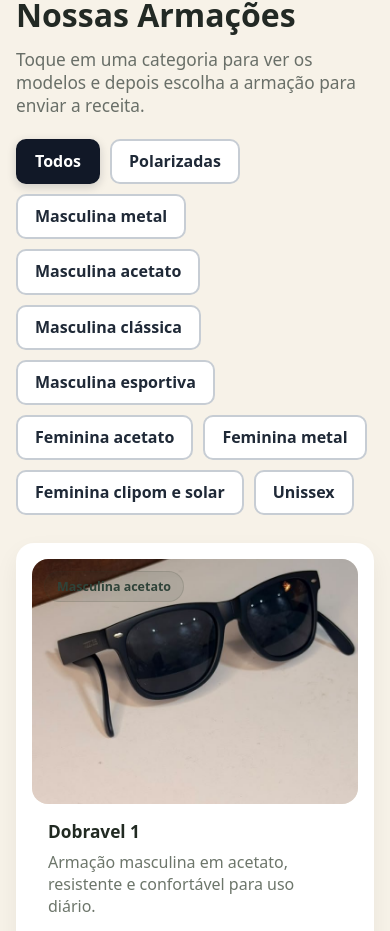
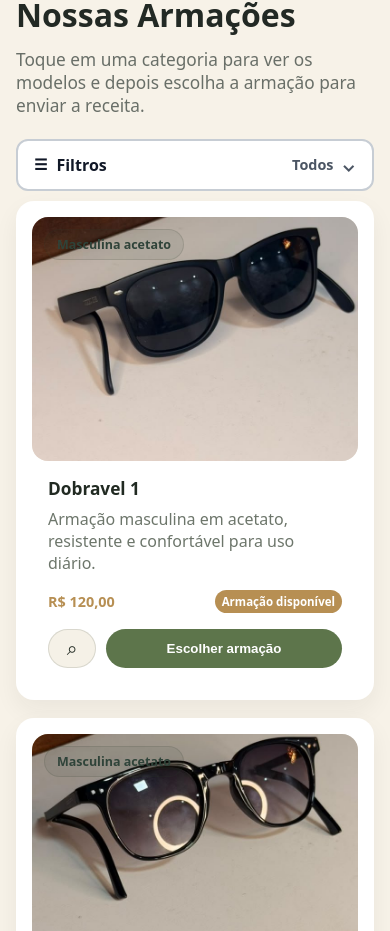
Before and after one commit to joaozin987/OticasAmancio, a Vue app in the folder OticasAmancio/: page / in a window 390 px wide. Shown: the part 1360-2291 px from the top of the page. Built offline with nearby package versions, Linux system fonts and the light colour scheme.

Commit message:
update final

```diff
--- a/OticasAmancio/src/App.vue
+++ b/OticasAmancio/src/App.vue
@@ -2004,10 +2004,14 @@ onBeforeUnmount(() => {
    - Menu abre empurrando a seção hero com divisória
    ========================================================== */
 @media (max-width: 768px) {
+ /* ==========================================================
+   Header Mobile Verde Oficial (igual ao Desktop)
+   ========================================================== */
+@media (max-width: 768px) {
   .site-header {
     width: 100% !important;
     position: relative !important;
-    background-color: #5b6f48 !important; /* Cor verde oficial do seu desktop */
+    background-color: #5b6f48 !important;
     border-bottom: 1px solid rgba(255, 255, 255, 0.15) !important;
   }
 
@@ -2023,7 +2027,6 @@ onBeforeUnmount(() => {
     background-color: #5b6f48 !important;
   }
 
-  /* Logo maior e cravada na esquerda */
   .header-logo {
     display: flex !important;
     align-items: center !important;
@@ -2032,14 +2035,13 @@ onBeforeUnmount(() => {
   }
 
   .header-logo img {
-    height: 54px !important; /* Logo grande e nítida */
+    height: 54px !important;
     width: auto !important;
     max-width: 190px !important;
     display: block !important;
     object-fit: contain;
   }
 
-  /* Botão Hambúrguer / X branco na ponta direita */
   .mobile-menu-toggle {
     display: flex !important;
     flex-direction: column !important;
@@ -2055,7 +2057,6 @@ onBeforeUnmount(() => {
     z-index: 102;
   }
 
-  /* Cor branca nas barras para contrastar com o verde */
   .mobile-menu-toggle .bar {
     width: 100%;
     height: 3px;
@@ -2063,7 +2064,6 @@ onBeforeUnmount(() => {
     border-radius: 4px;
   }
 
-  /* Gaveta do menu aberta */
   .nav-links {
     display: none;
     width: 100% !important;
@@ -2080,13 +2080,12 @@ onBeforeUnmount(() => {
     display: flex !important;
   }
 
-  /* Estilização dos botões no estilo do tema */
   .nav-links a {
     width: 100% !important;
     box-sizing: border-box !important;
     text-align: center !important;
     padding: 12px 16px !important;
-    border-radius: 25px !important; /* Arredondado igual aos botões do desktop */
+    border-radius: 25px !important;
     font-weight: 700 !important;
     text-decoration: none !important;
     display: block !important;
@@ -2128,8 +2127,83 @@ onBeforeUnmount(() => {
   .gallery-footer .choose-button {
     width: 100%;
   }
-}
-
+
+  /* ==========================================================
+     Filtros do catálogo no mobile
+     ========================================================== */
+  .mobile-filter-toggle {
+    display: flex;
+    align-items: center;
+    justify-content: space-between;
+    gap: 12px;
+    width: 100%;
+    padding: 13px 16px;
+    margin-bottom: 10px;
+    border: 2px solid #c7cdd4;
+    border-radius: 12px;
+    background: #ffffff;
+    color: #111827;
+    font: inherit;
+    font-weight: 700;
+    cursor: pointer;
+    -webkit-tap-highlight-color: transparent;
+  }
+
+  .mobile-filter-toggle[aria-expanded="true"] {
+    border-color: #5b6f48;
+  }
+
+  .mobile-filter-status {
+    min-width: 0;
+    max-width: 60%;
+    overflow: hidden;
+    white-space: nowrap;
+    text-overflow: ellipsis;
+  }
+
+  .filters {
+    display: none;
+  }
+
+  .filters.mobile-open {
+    display: grid;
+    grid-template-columns: 1fr 1fr;
+    gap: 8px;
+    padding: 12px;
+    margin-bottom: 18px;
+    border: 1px solid #e5e7eb;
+    border-radius: 12px;
+    background: #f9fafb;
+  }
+
+  .filters.mobile-open .filter-button {
+    display: flex;
+    align-items: center;
+    justify-content: center;
+    width: 100%;
+    min-height: 44px;
+    padding: 8px 10px;
+    border-width: 1.5px;
+    border-radius: 8px;
+    font-size: 0.85rem;
+    text-align: center;
+  }
+
+  .filters.mobile-open .filter-button:first-child {
+    grid-column: 1 / -1;
+  }
+
+  .filters.mobile-open .clear-filter-button {
+    grid-column: 1 / -1;
+    width: 100%;
+    min-height: 44px;
+    padding: 8px 10px;
+    border-width: 1.5px;
+    border-radius: 8px;
+    font-size: 0.85rem;
+  }
+}
+}
 /* Telas menores (iPhone SE / 400px e abaixo) */
 @media (max-width: 400px) {
   .nav {
@@ -2150,4 +2224,11 @@ onBeforeUnmount(() => {
     height: 54px;
   }
 }
+
+/* Telas bem estreitas: filtros em uma coluna só */
+@media (max-width: 360px) {
+  .filters.mobile-open {
+    grid-template-columns: 1fr;
+  }
+}
 </style>
```
